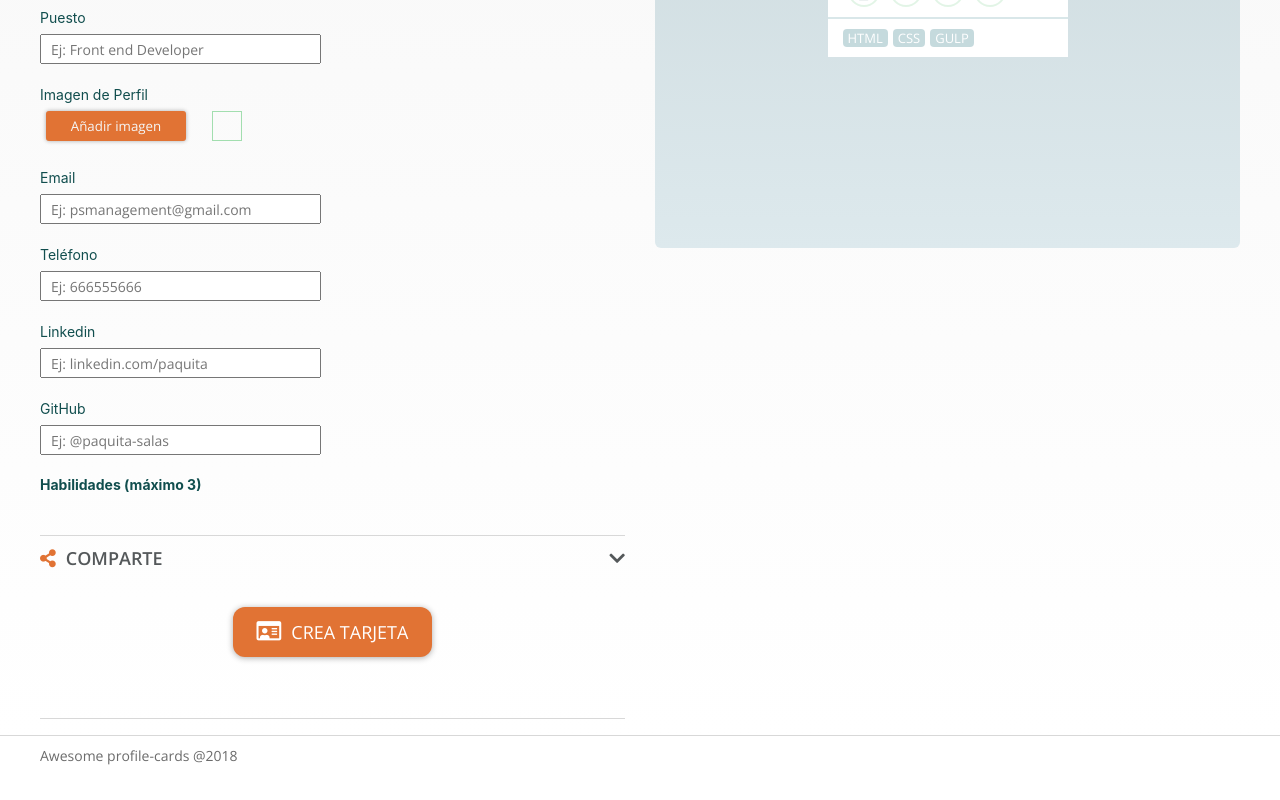
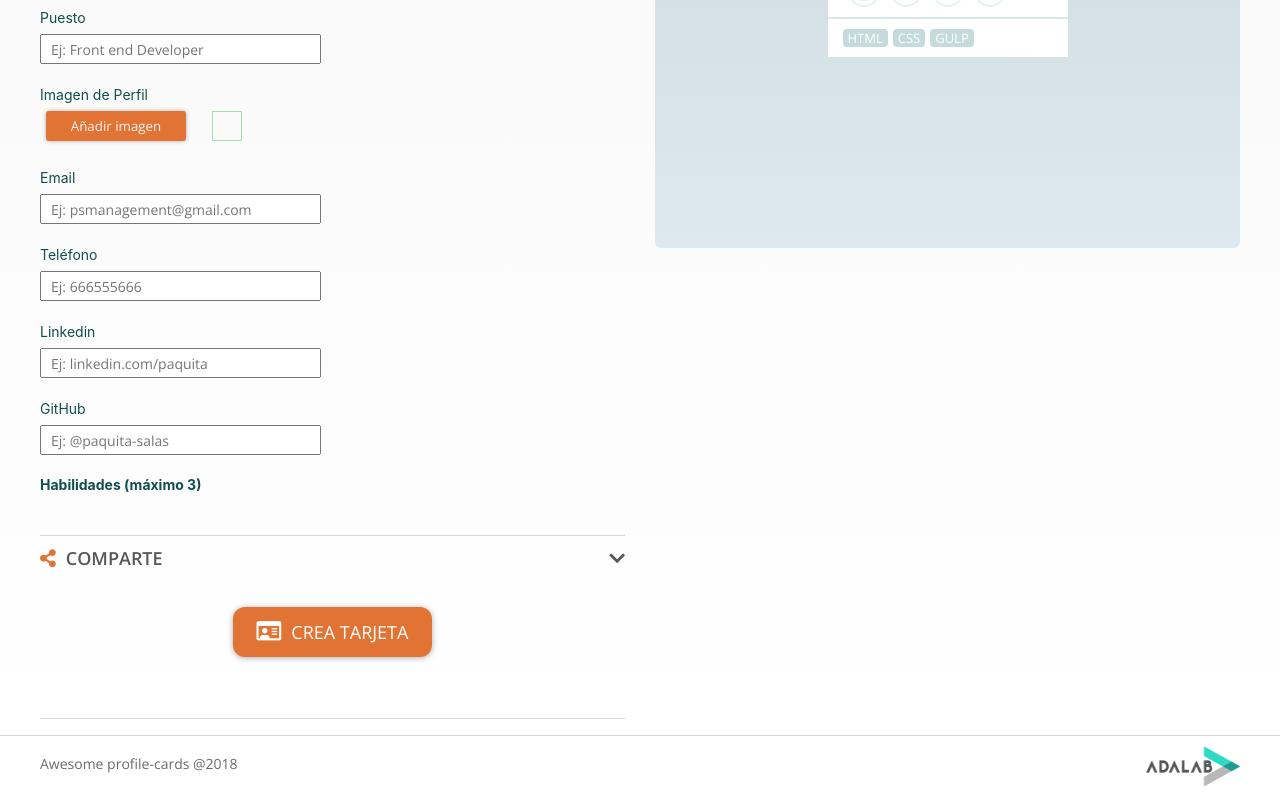
Before and after one commit to Adalab/e-s3-reactivegirls, a React (Create React App) app: page / in a window 1280 px wide. Shown: the part 698-1498 px from the top of the page. Built offline with nearby package versions, Linux system fonts and the light colour scheme; a web font is replaced by a local one.

Commit message:
Create Header and Footer components

```diff
--- a/src/Cards.js
+++ b/src/Cards.js
@@ -1,22 +1,14 @@
 import React, { Component } from 'react';
-import logo from './images/logo-card.svg';
-import logoAdalab from './images/logo-adalab.png';
+import Header from './components/Header';
+import Footer from './components/Footer';
 import './App.css';
 
-class Cards extends React.Component {
+class Cards extends Component {
   render() {
 
     return (
     <div>
-        <header className="card__header">
-          <a href="index.html">
-            <div className="editor__logo">
-              <h1 className="tittle__hiden">Crea tu tarjeta de visita</h1>
-            </div>
-          </a>
-
-          <div className="logo__wild"></div>
-        </header>
+        <Header />
         <main className="page__main">
             <div className="container__card-editor">
                 <div className="btn__bar">
@@ -230,11 +222,8 @@ class Cards extends React.Component {
                 </ul>
             </form>
         </main>
-        <footer className="footer">
-            <div className="footer__copyright">Awesome profile-cards @2018</div> <a href="https://adalab.es/">
-              <div className="footer__logo"></div>
-            </a>
-        </footer>
+        <Footer />
+
     </div>
 
     );
--- /dev/null
+++ b/src/components/Footer.js
@@ -0,0 +1,20 @@
+import React, { Component } from 'react';
+import logoAdalab from './../images/logo-adalab.png';
+
+class Footer extends Component {
+    render () {
+        return (
+            <footer className="footer">
+                <div className="footer__copyright">Awesome profile-cards @2018
+                </div>
+                <a href="https://adalab.es/">
+                    <div className="footer__logo">
+                        <img src={logoAdalab} className="footer__logo-img" alt="logo" />
+                    </div>
+                </a>
+            </footer>
+        );
+    }
+}
+
+export default Footer;
--- /dev/null
+++ b/src/components/Header.js
@@ -0,0 +1,21 @@
+import React, { Component } from 'react';
+import EditorLogo from './../images/logo-card.svg';
+
+
+class Header extends Component {
+    render () {
+        return (
+            <header className="card__header">
+                <a href="index.html">
+                    <div className="editor__logo" style={{backgroundImage: {EditorLogo}}}>
+                        <h1 className="tittle__hiden">Crea tu tarjeta de visita</h1>
+                    </div>
+                </a>
+                <div className="logo__wild">
+                </div>
+            </header>
+        );
+    }
+}
+
+export default Header;
```
